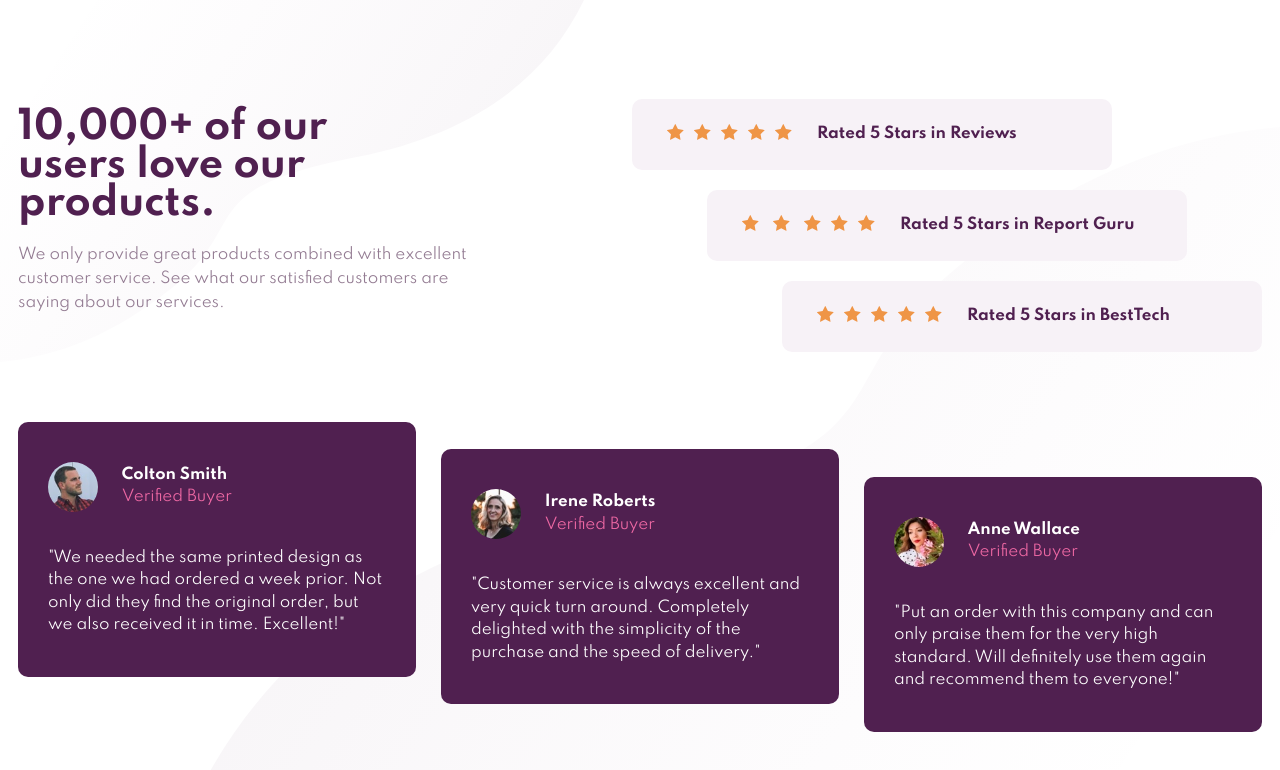
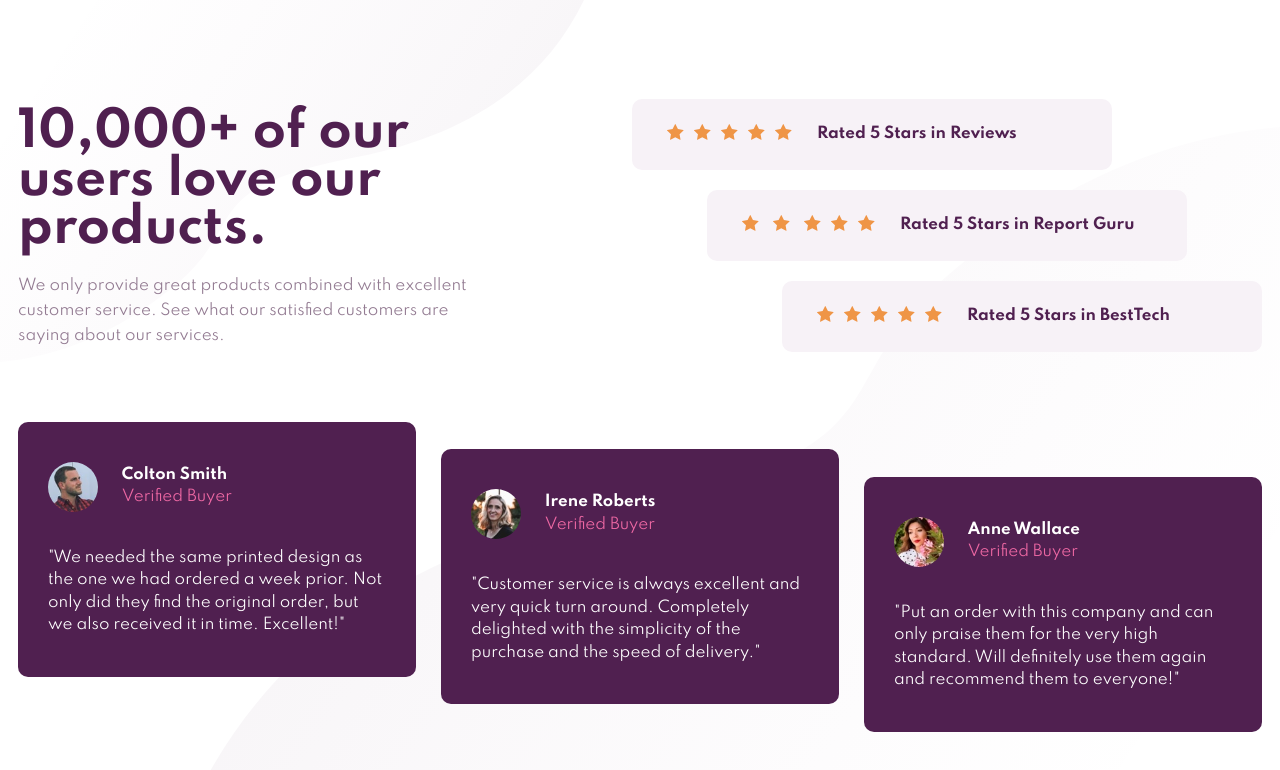
Before and after one commit to AdrianValdes/css-social-proof-section-master, a plain HTML site: page index.html in a window 1280 px wide. Drawn offline with Linux system fonts and the light colour scheme.

Commit message:
Improving h1 font-size

```diff
--- a/style.css
+++ b/style.css
@@ -39,13 +39,13 @@ header {
 }
 header h1 {
   color: var(--primary-magenta);
-  font-size: 3.8rem;
+  font-size: 3.2rem;
   line-height: 1;
   margin: 2rem 0;
 }
 .header-message {
   color: var(--neutral-dark-magenta);
-  line-height: 1.6;
+  line-height: 25px;
 }
 .ratings ul {
   list-style: none;
@@ -62,6 +62,9 @@ header h1 {
 .stars-wrapper {
   display: flex;
   justify-content: center;
+}
+.stars-wrapper p {
+  font-size: 1.3rem;
 }
 .stars-wrapper img {
   margin: 1.5rem 0.5rem;
@@ -128,6 +131,7 @@ header h1 {
   }
   header h1 {
     width: 90%;
+    font-size: 4.8rem;
   }
   .ratings {
     width: 630px;
```
